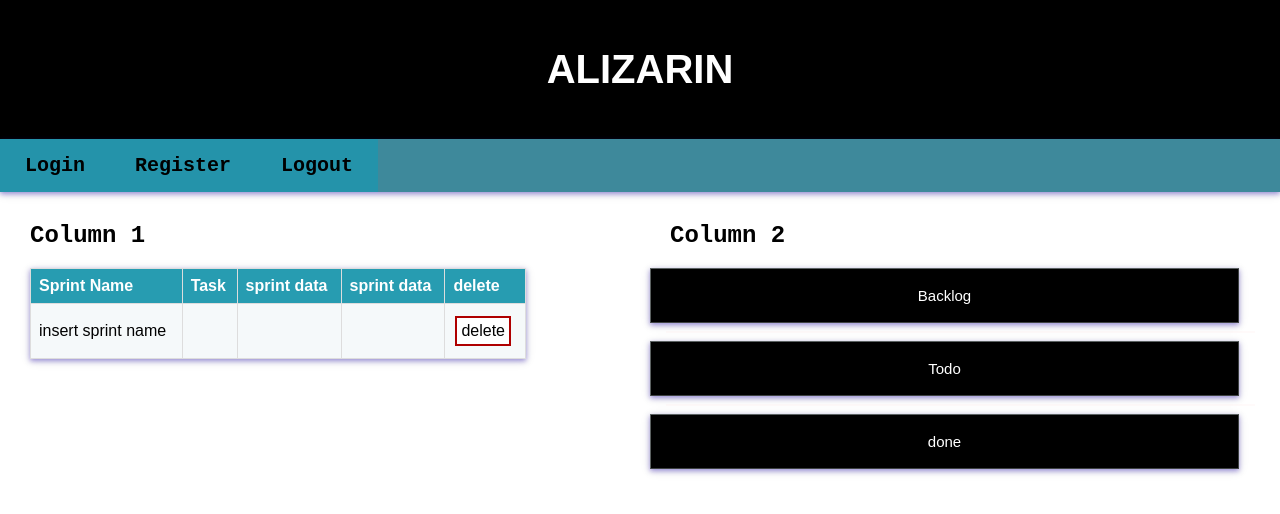
After one commit to jsasser4/Alizarin, a Flask app: template templates/app/sprint.html in a window 1280 px wide. The commit adds this page. Shown: the top 514 px of the page. Run offline with Flask 3, Linux system fonts and the light colour scheme; the template is opened without the code that fills it, so the values that code supplies are empty; parts of the project's set-up code (start-up, migrations or seed data) failed here and were passed over.

Commit message:
add sprints page

```diff
--- a/app.py
+++ b/app.py
@@ -32,6 +32,10 @@ def test():
 
 @app.route('/')
 @app.route('/index')
+def index():
+    return redirect(url_for('login'))
+
+@app.route('/tasksSprints')
 def index():
     return redirect(url_for('login'))
 
--- a/static/css/app/layout/default.css
+++ b/static/css/app/layout/default.css
@@ -9,18 +9,18 @@ body {
 
 /* Style the header */
 .header {
+  font-family: Arial, Helvetica, sans-serif;
   background-color: black;
   padding: 20px;
   text-align: center;
   color: white;
-  font-family: 'Courier New', Courier, monospace;
 }
 
 /* Style the top navigation bar */
 .topnav {
   overflow: hidden;
   background-color: rgba(5, 102, 126, 0.767);
-  box-shadow:0 2px 5px 0 rgba(42, 17, 185, 0.425),0 2px 10px 0 rgba(0,0,0,0.12)
+  box-shadow:0 2px 5px 0 rgba(42, 17, 185, 0.425),0 2px 10px 0 rgba(0,0,0,0.12);
   font-family: 'Courier New', Courier, monospace;
 }
 
@@ -33,7 +33,7 @@ body {
   padding: 14px 16px;
   text-decoration: none;
   font-family: 'Courier New', Courier, monospace;
-  font-size: 14px;
+  font-size: 20px;
 
 }
 
@@ -96,7 +96,7 @@ body {
 
 a:link, a:visited {
   background-color: #02a2be6c;
-  color: white;
+  color: black;
   padding: 15px 25px;
   text-align: center;
   text-decoration: none;
@@ -107,10 +107,22 @@ a:hover, a:active {
   background-color: rgba(0, 140, 150, 0.781);
 }
 
+h1 {
+  font-family: Arial, Helvetica, sans-serif;
+  font-size: 40px;
+}
+
+h2 {
+  font-family: 'Courier New', Courier, monospace;
+  padding-left: 20px;
+}
+
 table {
   font-family: arial, sans-serif;
+  color: white;
   border-collapse: collapse;
-  width: 95%;
+  margin-left: 20px;
+  width: 80%;
   box-shadow:0 2px 5px 0 rgba(42, 17, 185, 0.425),0 2px 10px 0 rgba(0,0,0,0.12)
 }
 
@@ -123,6 +135,7 @@ th {
 
 td {
   border: 1px solid #dddddd;
+  color: black;
   text-align: left;
   padding: 8px;
   background-color: rgb(245, 249, 250);
@@ -152,9 +165,6 @@ tr:nth-child(even) {
   color: rgb(252, 252, 252);
   border-width: 3px;
   border-color: darkcyan;
-
-
-
 }
 
 .content {
@@ -163,7 +173,6 @@ tr:nth-child(even) {
   overflow: hidden;
   background-color: #e4fffe0c;
   box-shadow:0 2px 5px 0 rgba(42, 17, 185, 0.425),0 2px 10px 0 rgba(0,0,0,0.12)
-
 }
 
 hr{height:2px;width: 95% ;border-width:0;color:rgb(255, 255, 255);background-color:rgb(255, 250, 250)}
--- a/static/css/app/login.css
+++ b/static/css/app/login.css
@@ -3,7 +3,7 @@ html,
   html{overflow-x:hidden}
 
 
-  h1{font-size:36px}
+  h1{font-size:40px}
 
 form {
   background: rgba(255, 255, 255, 0.541);
--- a/templates/app/projects.html
+++ b/templates/app/projects.html
@@ -7,11 +7,11 @@
 {% block content %}
 <div class="card">
     <div class="padding">
-    <h1>Projects</h1>
+    <h2>Projects</h2>
     <table id="projects">
         <tr>
             <th>Project Name</th>
-            <th>Created At</th>
+            <th>Created On</th>
             <th>Created By</th>
             <th></th>
         </tr>
--- /dev/null
+++ b/templates/app/sprint.html
@@ -0,0 +1,102 @@
+{% extends 'app/layout/default.html' %}
+{% block title %}Projects{% endblock %}
+{% block stylesheets %}
+    <link rel="stylesheet" href="{{ url_for('static', filename='css/app/default.css') }}">
+{% endblock %}
+
+{% block content %}
+<div class="inner-row">
+    <div class="inner-column">
+        <h2>Column 1</h2>
+        <div class="card">
+            <div class="padding">
+                <table>
+                    <tr>
+                      <th>Sprint Name</th>
+                      <th>Task</th>
+                      <th>sprint data</th>
+                      <th>sprint data </th>
+                      <th>delete </th>
+
+                    </tr>
+
+                    <tr>
+                        <td>insert sprint name</td>
+                        <td></td>
+                        <td></td>
+                        <td></td>
+                        <td><button class="button button-delete">delete</button></td>
+
+                    </tr>
+                </table>
+
+            </div>
+        </div>
+    </div>
+    <div class="inner-column">
+        <h2>Column 2</h2>
+
+        <button type="button" class="collapsible">Backlog</button>
+                <div class="content">
+                    <p>backlog notes here</p>
+                </div>
+
+        <hr>
+
+            <button type="button" class="collapsible">Todo</button>
+                <div class="content">
+                    <p>todo notes here</p>
+                </div>
+        <hr>
+
+            <button type="button" class="collapsible">done</button>
+                    <div class="content">
+                        <p>completed tasks here</p>
+                    </div>
+
+
+    <script>
+        var coll = document.getElementsByClassName("collapsible");
+        var i;
+
+        for (i = 0; i < coll.length; i++) {
+            coll[i].addEventListener("click", function() {
+                this.classList.toggle("active");
+                var content = this.nextElementSibling;
+            if (content.style.display === "block") {
+                content.style.display = "none";
+            } else {
+                content.style.display = "block";
+            }
+        });
+    }
+    </script>
+</div>
+</div>
+
+
+{% endblock %}
+<div class="card">
+    <div class="padding">
+        <table>
+            <tr>
+              <th>Sprint Name</th>
+              <th>Task</th>
+              <th>sprint data</th>
+              <th>sprint data </th>
+              <th>delete </th>
+
+            </tr>
+
+            <tr>
+                <td>insert sprint name</td>
+                <td></td>
+                <td></td>
+                <td></td>
+                <td><button class="button button-delete">delete</button></td>
+
+            </tr>
+        </table>
+
+    </div>
+</div>
```
Also changed, not shown: static/css/app/sprints.css (added, +37 -0 lines), templates/app/sprints.html (+26 -96 lines), 1 other file.
